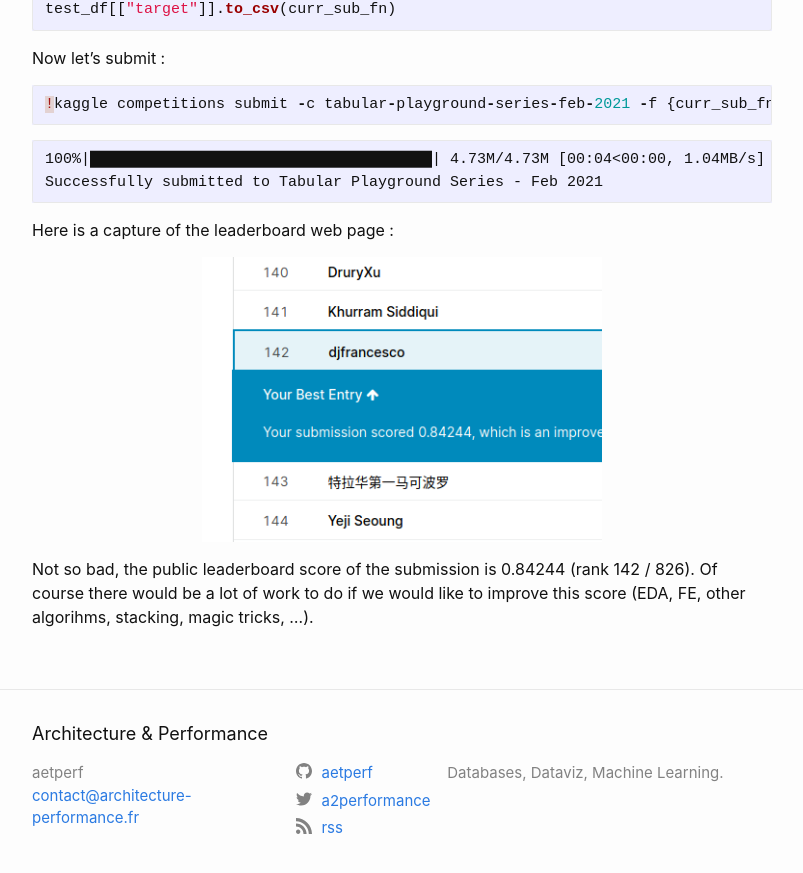
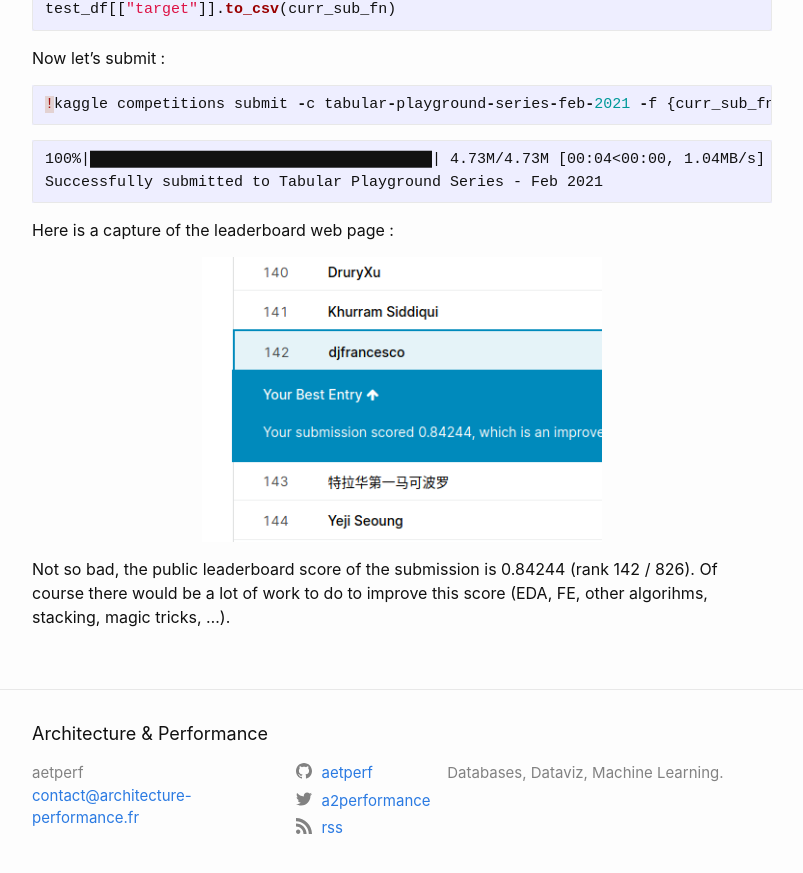
Before and after one commit to aetperf/aetperf.github.io, a Jekyll site: the page built from _posts/2021-02-16-Optuna-+-XGBoost-on-a-tabular-dataset.md, in a window 1280 px wide and 900 px high, scrolled down 12106 px. Shown: the top 873 px of the window, without its empty margins (238-1041 px from the left). Built offline with Jekyll 4.4.1, drawn with Linux system fonts in a browser that asks for light colours; comment, search, counter and statistics services are not loaded; some of the changed text lies outside the part shown.

Commit message:
minor update

```diff
--- a/_posts/2021-02-16-Optuna-+-XGBoost-on-a-tabular-dataset.md
+++ b/_posts/2021-02-16-Optuna-+-XGBoost-on-a-tabular-dataset.md
@@ -629,7 +629,7 @@ Here is a capture of the leaderboard web page :
   <img width="400" src="/img/2021-02-16_01/leaderboard.png" alt="leaderboard">
 </p>
 
-Not so bad, the public leaderboard score of the submission is 0.84244 (rank 142 / 826). Of course there would be a lot of work to do if we would like to improve this score (EDA, FE, other algorihms, stacking, magic tricks, ...).
+Not so bad, the public leaderboard score of the submission is 0.84244 (rank 142 / 826). Of course there would be a lot of work to do to improve this score (EDA, FE, other algorihms, stacking, magic tricks, ...).
 
 
 {% if page.comments %}
```
Also changed, not shown: other parts of _posts/2021-02-16-Optuna-+-XGBoost-on-a-tabular-dataset.md (+1 -1 lines).
